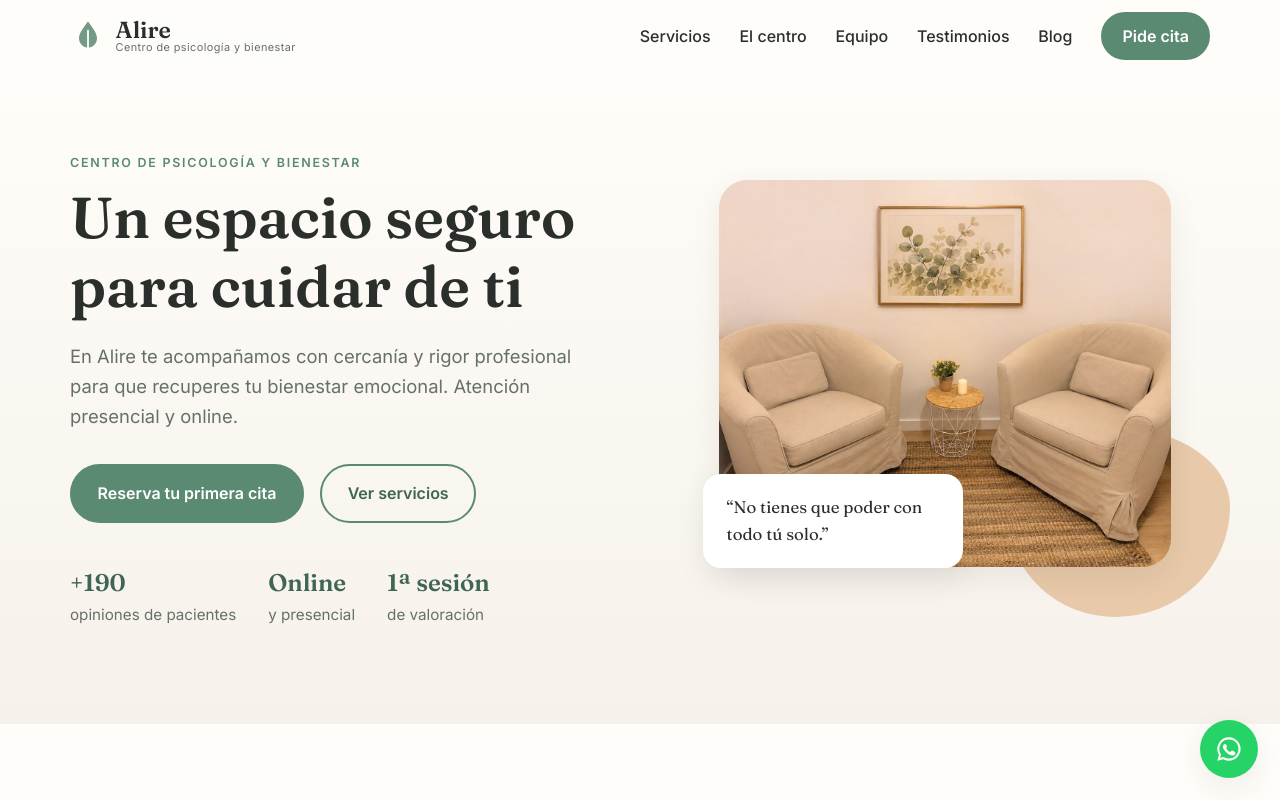
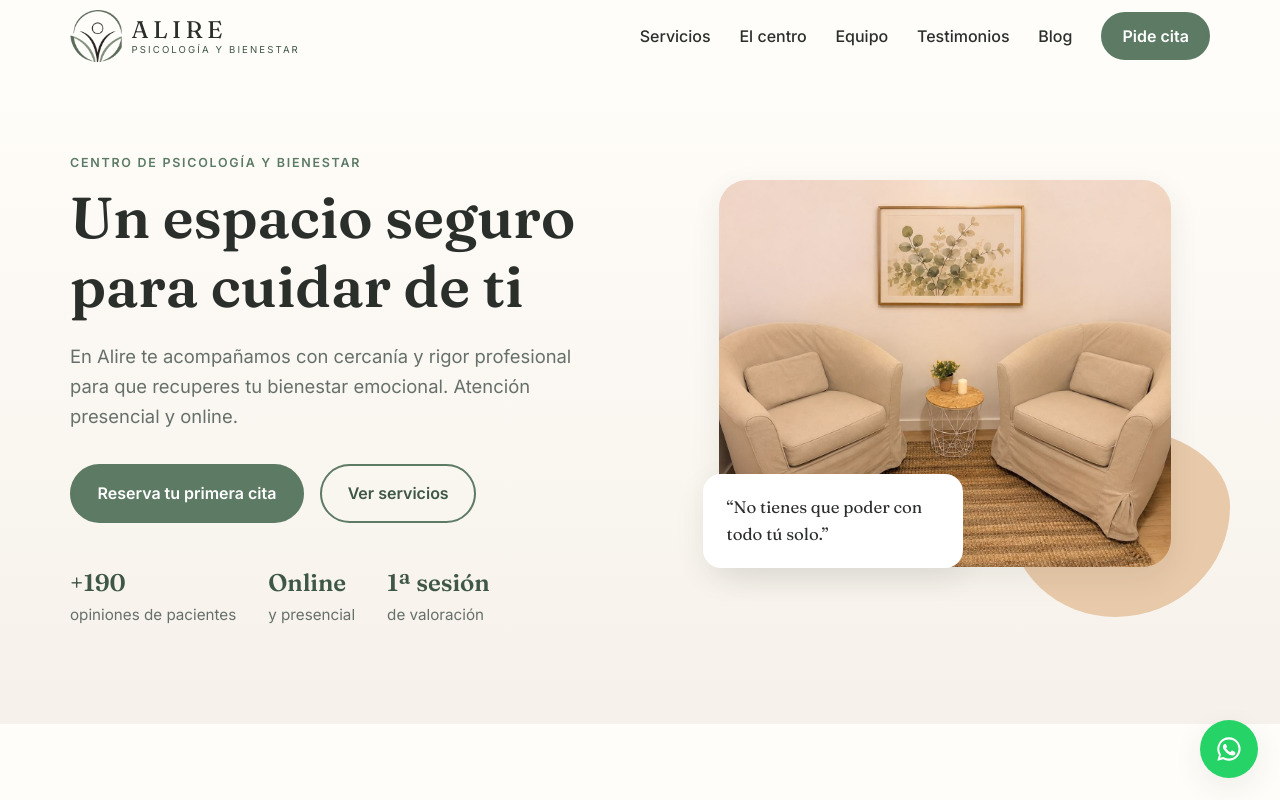
Before and after one commit to marcon55/Centro-Alire, a plain HTML site: page index.html in a window 1280 px wide. Shown: the top 800 px of the page. Drawn offline with Linux system fonts and the light colour scheme.

Commit message:
Logo de Alire en cabecera, favicon y colores alineados con el logo
Co-Authored-By: Claude Opus 5.5 <noreply@anthropic.com>
Claude-Session: https://claude.ai/code/session_01YXwaishe3B4KWM9cq4zqGZ

```diff
--- a/css/styles.css
+++ b/css/styles.css
@@ -1,6 +1,6 @@
 :root {
-  --green: #5b8a72;
-  --green-dark: #3f6654;
+  --green: #5c7a64;
+  --green-dark: #3e5746;
   --sand: #f6f1ea;
   --cream: #fffdf9;
   --ink: #2b2f2c;
@@ -43,9 +43,10 @@ h3 { font-size: 1.2rem; }
 .header.scrolled { border-color: var(--line); }
 .header__inner { display: flex; align-items: center; justify-content: space-between; height: 72px; }
 .logo { display: flex; align-items: center; gap: .6rem; text-decoration: none; color: var(--ink); }
-.logo__mark { width: 36px; height: 36px; color: var(--green); }
-.logo__text { font-family: var(--serif); font-size: 1.45rem; line-height: 1.05; display: flex; flex-direction: column; }
-.logo__text small { font-family: var(--sans); font-size: .68rem; letter-spacing: .04em; color: var(--muted); }
+.logo__mark { width: 52px; height: 52px; }
+.logo__text strong { font-weight: 400; }
+.logo__text { font-family: var(--serif); font-size: 1.5rem; line-height: 1.05; display: flex; flex-direction: column; text-transform: uppercase; letter-spacing: .18em; }
+.logo__text small { font-family: var(--sans); font-size: .6rem; letter-spacing: .22em; color: var(--green-dark); margin-top: .2rem; }
 .nav { display: flex; align-items: center; gap: 1.8rem; }
 .nav a:not(.btn) { text-decoration: none; color: var(--ink); font-weight: 500; }
 .nav a:not(.btn):hover { color: var(--green); }
@@ -144,7 +145,7 @@ h3 { font-size: 1.2rem; }
 .form input, .form select, .form textarea {
   font: inherit; padding: .8rem 1rem; border: 1px solid var(--line); border-radius: 12px; background: var(--cream); transition: border-color .2s, box-shadow .2s;
 }
-.form input:focus, .form select:focus, .form textarea:focus { outline: none; border-color: var(--green); box-shadow: 0 0 0 3px rgba(91, 138, 114, .2); }
+.form input:focus, .form select:focus, .form textarea:focus { outline: none; border-color: var(--green); box-shadow: 0 0 0 3px rgba(92, 122, 100, .2); }
 .form .invalid { border-color: #c0573f; }
 .form__check { display: flex; gap: .6rem; align-items: flex-start; font-size: .9rem !important; font-weight: 400 !important; }
 .form__check input { margin-top: .3rem; }
--- a/index.html
+++ b/index.html
@@ -5,6 +5,12 @@
   <meta name="viewport" content="width=device-width, initial-scale=1.0">
   <title>Alire · Centro de psicología y bienestar</title>
   <meta name="description" content="Alire, centro de psicología y bienestar en Barcelona: terapia para adultos, parejas, familias y adolescentes. Atención presencial y online.">
+  <meta property="og:title" content="Alire · Psicología y bienestar">
+  <meta property="og:description" content="Centro de psicología y bienestar en Barcelona. Terapia individual, de pareja, familiar y para adolescentes. Presencial y online.">
+  <meta property="og:image" content="https://www.centroalire.com/img/logo.png">
+  <meta property="og:url" content="https://www.centroalire.com/">
+  <link rel="icon" type="image/png" href="img/favicon.png">
+  <link rel="apple-touch-icon" href="img/apple-touch-icon.png">
   <link rel="preconnect" href="https://fonts.googleapis.com">
   <link rel="preconnect" href="https://fonts.gstatic.com" crossorigin>
   <link href="https://fonts.googleapis.com/css2?family=Fraunces:opsz,wght@9..144,400;9..144,600&family=Inter:wght@400;500;600&display=swap" rel="stylesheet">
@@ -16,10 +22,8 @@
   <header class="header" id="top">
     <div class="container header__inner">
       <a href="#top" class="logo" aria-label="Alire, inicio">
-        <span class="logo__mark" aria-hidden="true">
-          <svg viewBox="0 0 40 40"><path d="M20 4c-6 8-10 13-10 19a10 10 0 0 0 20 0c0-6-4-11-10-19z" fill="currentColor" opacity=".85"/><path d="M20 14v22" stroke="#fff" stroke-width="2" stroke-linecap="round"/></svg>
-        </span>
-        <span class="logo__text"><strong>Alire</strong><small>Centro de psicología y bienestar</small></span>
+        <img class="logo__mark" src="img/logo-icono.png" alt="" width="52" height="52">
+        <span class="logo__text"><strong>Alire</strong><small>Psicología y bienestar</small></span>
       </a>
       <button class="nav-toggle" aria-label="Abrir menú" aria-expanded="false" aria-controls="nav">
         <span></span><span></span><span></span>
```
Also changed, not shown: aviso-legal.html (+4 -4 lines), cookies.html (+4 -4 lines), privacidad.html (+4 -4 lines), img/apple-touch-icon.png (added), img/favicon.png (added), img/logo-icono.png (added), img/logo.png (added).
